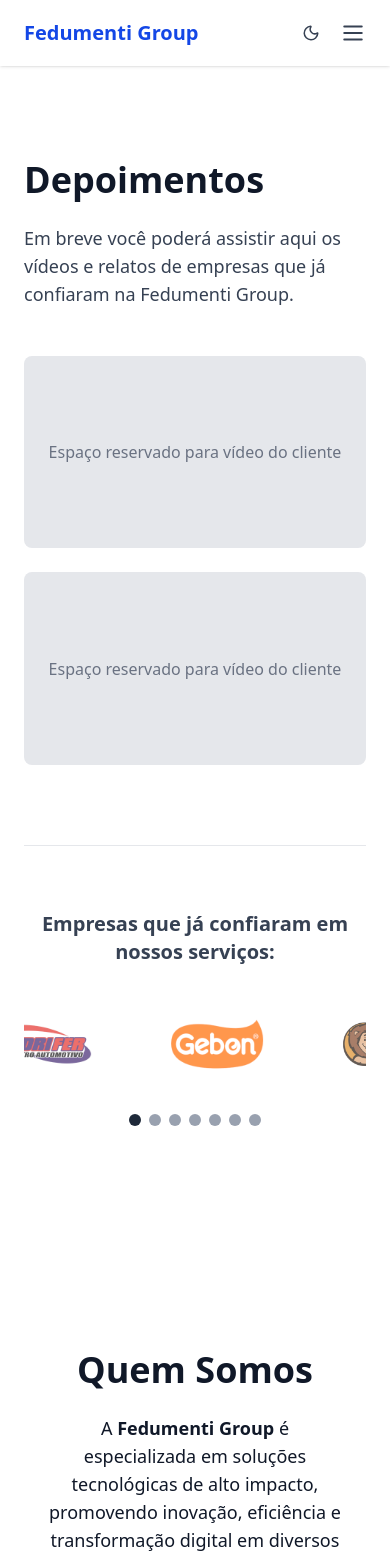
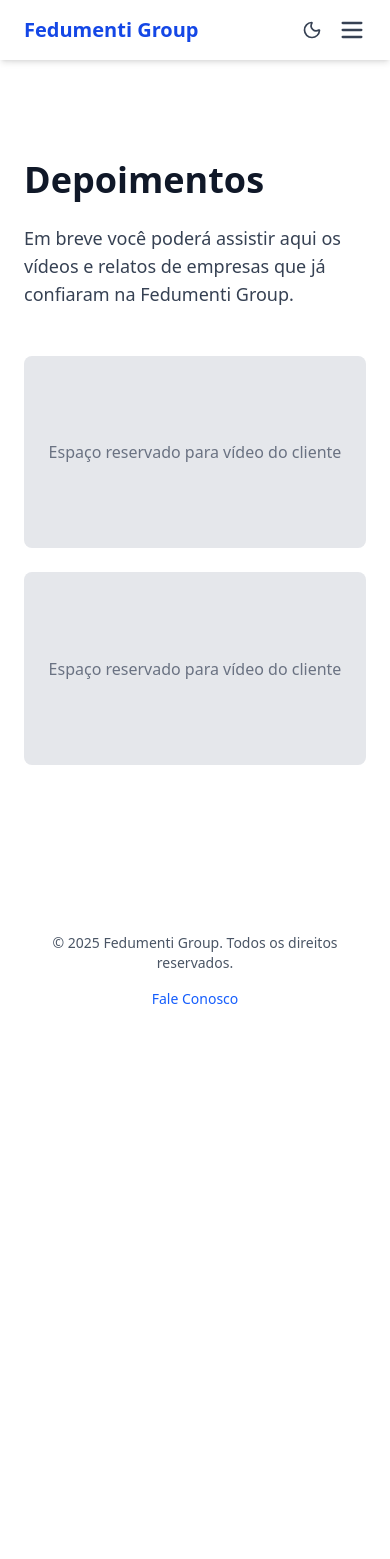
Before and after one commit to trueluuck/fedumenti-site, a Next.js app: page /depoimentos in a window 390 px wide. Shown: the top 1559 px of the page. After the commit the page ends 1033 px from the top, so only its background shows below. Built offline with nearby package versions, Linux system fonts and the light colour scheme.

Commit message:
ldpeatualizacao

```diff
--- a/src/app/depoimentos/page.tsx
+++ b/src/app/depoimentos/page.tsx
@@ -1,7 +1,5 @@
 // src/app/depoimentos/page.tsx
 import type { Metadata } from 'next';
-import ClientsCarousel from '@/components/sections/ClientsCarousel';
-import AboutSection from '@/components/sections/AboutSection'; // já existente
 
 export const metadata: Metadata = {
   title: 'Depoimentos | Fedumenti Group',
@@ -10,9 +8,7 @@
 
 export default function DepoimentosPage() {
   return (
-    <main className="max-w-6xl mx-auto px-6 py-20 space-y-20">
-      {/* Título e descrição */}
-      <section>
+    <main className="max-w-6xl mx-auto px-6 py-20">
       <h1 className="text-4xl font-bold mb-6 text-gray-900 dark:text-gray-100">
         Depoimentos
       </h1>
@@ -29,17 +25,6 @@
           Espaço reservado para vídeo do cliente
         </div>
       </div>
-      </section>
-
-      {/* Carrossel de logos integrado */}
-      <section>
-        <ClientsCarousel />
-      </section>
-
-      {/* Seção "Quem Somos" ao final da página */}
-      <section>
-        <AboutSection />
-      </section>
     </main>
   );
 }
--- a/src/app/layout.tsx
+++ b/src/app/layout.tsx
@@ -1,24 +1,40 @@
-// src/app/layout.tsx  (único layout ativo do App Router)
 import './globals.css';
 import type { Metadata } from 'next';
+import Navbar from '@/components/ui/Navbar';
+import Footer from '@/components/ui/Footer';
 import { ThemeProvider } from '@/contexts/ThemeContext';
-import ConditionalNavbar from '@/components/shared/ConditionalNavbar';
-import ConditionalFooter from '@/components/shared/ConditionalFooter';
 
 export const metadata: Metadata = {
   metadataBase: new URL('https://www.fedumentigroup.com.br'),
-  title: { default: 'Fedumenti Group', template: '%s | Fedumenti Group' },
+  title: {
+    default: 'Fedumenti Group',
+    template: '%s | Fedumenti Group',
+  },
   description: 'Soluções em tecnologia e inovação para transformar o seu negócio.',
+  openGraph: {
+    title: 'Fedumenti Group',
+    description: 'Transformamos tecnologia em inovação.',
+    url: 'https://www.fedumentigroup.com.br',
+    siteName: 'Fedumenti Group',
+    locale: 'pt_BR',
+    type: 'website',
+  },
+  twitter: {
+    card: 'summary_large_image',
+    title: 'Fedumenti Group',
+    description: 'Soluções em tecnologia e inovação para transformar o seu negócio.',
+    creator: '@fedumenti',
+  },
 };
 
 export default function RootLayout({ children }: { children: React.ReactNode }) {
   return (
-    <html lang="pt-BR">
-      <body className="bg-white text-gray-900 transition-colors duration-300">
+    <html lang="pt-BR" suppressHydrationWarning>
+      <body className="bg-white text-gray-900 dark:bg-gray-900 dark:text-gray-100 transition-colors duration-300">
         <ThemeProvider>
-          <ConditionalNavbar />
-          <main className="min-h-[calc(100vh-120px)]">{children}</main>
-          <ConditionalFooter />
+          <Navbar />
+          <main className="pt-20 min-h-screen">{children}</main>
+          <Footer />
         </ThemeProvider>
       </body>
     </html>
--- a/src/app/page.tsx
+++ b/src/app/page.tsx
@@ -1,19 +1,19 @@
-import type { Metadata } from "next";
+import HeroSection from '@/components/sections/HeroSection';
+import AboutSection from '@/components/sections/AboutSection';
+import ServicesSection from '@/components/sections/ServicesSection';
+import ContactSection from '@/components/sections/ContactSection';
+import ClientsCarousel from '@/components/sections/ClientsCarousel';
 
-import HeroSection from "@/components/sections/HeroSection";
-import ServicesSection from "@/components/sections/ServicesSection";
-import ClientsCarousel from "@/components/sections/ClientsCarousel";
-import ContactSection from "@/components/sections/ContactSection";
-
-export const metadata: Metadata = {
-  title: "Fedumenti Group",
-  description: "Soluções em tecnologia e inovação para transformar o seu negócio.",
+export const metadata = {
+  title: 'Fedumenti Group | Início',
+  description: 'Soluções em tecnologia e inovação para transformar o seu negócio.',
 };
 
 export default function HomePage() {
   return (
-    <main className="max-w-6xl mx-auto px-6 py-12">
+    <main>
       <HeroSection />
+      <AboutSection />
       <ServicesSection />
       <ClientsCarousel />
       <ContactSection />
--- a/src/components/sections/ClientsCarousel.tsx
+++ b/src/components/sections/ClientsCarousel.tsx
@@ -1,9 +1,8 @@
-// src/components/sections/ClientsCarousel.tsx
 'use client';
 
 import Image from 'next/image';
 import { motion, useAnimation } from 'framer-motion';
-import { useEffect, useRef, useState } from 'react';
+import { useEffect, useRef } from 'react';
 import { useRouter } from 'next/navigation';
 
 const clients = [
@@ -12,108 +11,78 @@
   { name: 'Cliente 3', logo: '/assets/clients/cliente3.png' },
   { name: 'Cliente 4', logo: '/assets/clients/cliente4.png' },
   { name: 'Cliente 5', logo: '/assets/clients/cliente5.png' },
-  { name: 'Cliente 6', logo: '/assets/clients/cliente6.png' },
-  { name: 'Cliente 7', logo: '/assets/clients/cliente7.png' },
+  // basta adicionar mais aqui sem limite
 ];
 
 export default function ClientsCarousel() {
   const controls = useAnimation();
   const router = useRouter();
   const containerRef = useRef<HTMLDivElement>(null);
-  const [isDragging, setIsDragging] = useState(false);
-  const [activeIndex, setActiveIndex] = useState(0);
 
-  const itemWidth = typeof window !== 'undefined' && window.innerWidth < 640 ? 140 : 160;
-  const logosPerSlide = typeof window !== 'undefined' && window.innerWidth < 640 ? 1 : 5;
-  const totalSlides = Math.ceil(clients.length / logosPerSlide);
-
-  const startInfiniteScroll = () => {
+  useEffect(() => {
+    // inicia a animação infinita
     controls.start({
       x: ['0%', '-100%'],
-      transition: { repeat: Infinity, duration: 40, ease: 'linear' },
+      transition: {
+        repeat: Infinity,
+        duration: 40, // mais lento e suave
+        ease: 'linear',
+      },
     });
+  }, [controls]);
+
+  const handleMouseEnter = () => {
+    controls.stop(); // pausa
   };
 
-  useEffect(() => {
-    startInfiniteScroll();
-  }, []);
-
-  const handleMouseEnter = () => controls.stop();
-  const handleMouseLeave = () => startInfiniteScroll();
-
-  const handleDragStart = () => {
-    setIsDragging(true);
-    controls.stop();
-  };
-
-  const handleDragEnd = async (_: any, info: { offset: { x: number } }) => {
-    setIsDragging(false);
-    const offset = info.offset.x;
-    const snapDistance = Math.round(offset / itemWidth) * itemWidth;
-    await controls.start({
-      x: snapDistance,
-      transition: { type: 'spring', stiffness: 200, damping: 25 },
+  const handleMouseLeave = () => {
+    // retoma animação
+    controls.start({
+      x: ['0%', '-100%'],
+      transition: {
+        repeat: Infinity,
+        duration: 40,
+        ease: 'linear',
+      },
     });
-    const index = Math.abs(Math.round(offset / (itemWidth * logosPerSlide))) % totalSlides;
-    setActiveIndex(index);
-    setTimeout(() => startInfiniteScroll(), 800);
   };
 
   return (
     <section className="py-16 border-t border-gray-200 dark:border-gray-800 bg-gray-50 dark:bg-gray-900 transition-colors">
       <div className="max-w-6xl mx-auto text-center mb-8">
         <h2 className="text-xl md:text-2xl font-semibold text-gray-700 dark:text-gray-300">
-          Empresas que já confiaram em nossos serviços:
+          Empresas que já confiaram na Fedumenti Group
         </h2>
       </div>
 
-      {/* Carrossel responsivo */}
       <div
+        className="overflow-hidden relative w-full"
         ref={containerRef}
-        className="overflow-hidden relative w-full touch-pan-x select-none"
         onMouseEnter={handleMouseEnter}
         onMouseLeave={handleMouseLeave}
       >
         <motion.div
-          className="flex gap-8 sm:gap-12 md:gap-16 cursor-grab active:cursor-grabbing"
+          className="flex gap-16"
           animate={controls}
-          drag="x"
-          dragConstraints={{ left: -600, right: 600 }}
-          dragElastic={0.2}
-          onDragStart={handleDragStart}
-          onDragEnd={handleDragEnd}
         >
+
           {[...clients, ...clients, ...clients].map((client, idx) => (
             <button
               key={idx}
               onClick={() => router.push('/depoimentos')}
-              aria-label={`Ver depoimentos de ${client.name}`}
-              className="flex items-center justify-center min-w-[140px] sm:min-w-[160px] px-6 focus:outline-none"
+              className="flex items-center justify-center min-w-[140px] px-6 focus:outline-none"
             >
               <Image
                 src={client.logo}
                 alt={client.name}
                 width={120}
                 height={70}
-                loading="lazy"
                 className="object-contain opacity-70 hover:opacity-100 transition-opacity duration-300"
               />
             </button>
           ))}
         </motion.div>
       </div>
-
-      {/* Indicadores (dots) no mobile */}
-      <div className="flex justify-center mt-6 gap-2 md:hidden">
-        {Array.from({ length: totalSlides }).map((_, i) => (
-          <div
-            key={i}
-            className={`w-3 h-3 rounded-full ${
-              i === activeIndex ? 'bg-gray-800 dark:bg-gray-200' : 'bg-gray-400 dark:bg-gray-600'
-            } transition-colors duration-300`}
-          />
-        ))}
-      </div>
     </section>
   );
 }
--- a/src/components/sections/HeroSection.tsx
+++ b/src/components/sections/HeroSection.tsx
@@ -1,13 +1,13 @@
-'use client';
+'use client'
 
-import { motion } from 'framer-motion';
+import { motion } from 'framer-motion'
 
 export default function HeroSection() {
   return (
-    <section id="hero" className="relative h-screen w-full overflow-hidden">
-      {/* Vídeo de fundo (colocar em public/assets/hero-video.mp4) */}
+    <section id="hero" className="relative h-screen w-full overflow-hidden transition-colors duration-300">
+      {/* Vídeo de fundo */}
       <video
-        className="absolute inset-0 w-full h-full object-cover z-[-1]"
+        className="absolute top-0 left-0 w-full h-full object-cover z-[-1]"
         src="/assets/hero-video.mp4"
         autoPlay
         loop
@@ -15,44 +15,28 @@
         playsInline
       />
 
-      {/* Overlay leve para contraste (herda cor conforme tema) */}
-      <div className="absolute inset-0 bg-black/50 dark:bg-black/60 mix-blend-normal z-0" />
+      {/* Overlay escuro somente para modo claro (melhora contraste) */}
+      <div className="absolute top-0 left-0 w-full h-full bg-black bg-opacity-60 dark:bg-opacity-40 z-0" />
 
-      {/* Conteúdo central */}
+      {/* Conteúdo */}
       <div className="relative z-10 flex flex-col items-center justify-center h-full text-center px-4">
         <motion.h1
-          initial={{ opacity: 0, y: 16 }}
+          initial={{ opacity: 0, y: 20 }}
           animate={{ opacity: 1, y: 0 }}
-          transition={{ duration: 0.9 }}
-          className="text-4xl md:text-6xl font-extrabold leading-tight text-white drop-shadow-md"
+          transition={{ duration: 1 }}
+          className="text-5xl md:text-6xl font-bold mb-4"
         >
           Bem-vindo à Fedumenti Group
         </motion.h1>
-
         <motion.p
-          initial={{ opacity: 0, y: 12 }}
+          initial={{ opacity: 0, y: 20 }}
           animate={{ opacity: 1, y: 0 }}
-          transition={{ duration: 1.2 }}
-          className="mt-4 max-w-3xl text-lg md:text-xl text-white/90"
+          transition={{ duration: 1.5 }}
+          className="text-lg md:text-xl max-w-2xl"
         >
           Soluções em tecnologia e inovação para transformar o seu negócio.
         </motion.p>
-
-        <div className="mt-8 flex gap-3">
-          <a
-            href="/#services"
-            className="inline-block px-6 py-3 bg-white/90 text-blue-700 rounded-md font-medium shadow hover:bg-white transition"
-          >
-            Nossos Serviços
-          </a>
-          <a
-            href="/empresas"
-            className="inline-block px-6 py-3 border border-white/30 text-white rounded-md hover:bg-white/10 transition"
-          >
-            Empresas do Grupo
-          </a>
-        </div>
       </div>
     </section>
-  );
+  )
 }
--- a/src/components/ui/Navbar.tsx
+++ b/src/components/ui/Navbar.tsx
@@ -1,10 +1,10 @@
 // src/components/ui/Navbar.tsx
-'use client'
+'use client';
 
-import Link from 'next/link'
-import { useState } from 'react'
-import { Menu, X } from 'lucide-react'
-import ThemeToggle from './ThemeToggle'
+import { useState } from 'react';
+import Link from 'next/link';
+import { Menu, X, Moon, Sun } from 'lucide-react';
+import { useTheme } from '@/contexts/ThemeContext';
 
 const navLinks = [
   { name: 'Início', href: '/' },
@@ -13,47 +13,67 @@
   { name: 'Empresas', href: '/empresas' },
   { name: 'Depoimentos', href: '/depoimentos' },
   { name: 'Contato', href: '/contact' },
-]
+];
+
 
 export default function Navbar() {
-  const [open, setOpen] = useState(false)
+  const [isOpen, setIsOpen] = useState(false);
+  const { theme, toggleTheme } = useTheme(); // Usando ThemeContext
 
   return (
-    <header className="fixed top-0 left-0 w-full z-50 bg-white dark:bg-gray-900 shadow transition-colors">
-      <nav className="max-w-7xl mx-auto px-6 py-4 flex items-center justify-between">
-        <Link href="/" className="text-xl font-bold text-blue-700 dark:text-blue-300">
+    <header className="fixed top-0 left-0 w-full bg-white dark:bg-gray-900 shadow-md z-50 transition-colors">
+      <nav className="flex items-center justify-between px-6 py-4 max-w-7xl mx-auto">
+        <Link href="/" className="text-xl font-bold text-blue-700 dark:text-blue-400">
           Fedumenti Group
         </Link>
 
-        <div className="hidden md:flex items-center gap-6">
-          <ul className="flex gap-6 items-center">
-            {navLinks.map((l) => (
-              <li key={l.name}>
-                <Link href={l.href} className="text-gray-700 dark:text-gray-100 hover:text-blue-700 dark:hover:text-blue-300 transition">
-                  {l.name}
+        <div className="flex items-center gap-4">
+          {/* Desktop Menu */}
+          <ul className="hidden md:flex gap-6">
+            {navLinks.map((link) => (
+              <li key={link.name}>
+                <Link
+                  href={link.href}
+                  className="text-gray-700 dark:text-gray-100 hover:text-blue-700 dark:hover:text-blue-400 transition"
+                >
+                  {link.name}
                 </Link>
               </li>
             ))}
           </ul>
-          <ThemeToggle />
-        </div>
 
-        {/* mobile */}
-        <div className="md:hidden flex items-center gap-3">
-          <ThemeToggle />
-          <button onClick={() => setOpen(!open)} aria-label="Abrir menu" className="text-gray-700 dark:text-gray-100">
-            {open ? <X size={26} /> : <Menu size={26} />}
+          {/* Toggle Theme */}
+          <button
+            className="text-gray-700 dark:text-gray-100 hover:text-blue-700 dark:hover:text-blue-400 transition"
+            onClick={toggleTheme}
+            aria-label="Alternar tema"
+          >
+            {theme === 'dark' ? <Sun size={20} /> : <Moon size={20} />}
+          </button>
+
+          {/* Mobile Menu Toggle */}
+          <button
+            className="md:hidden text-gray-700 dark:text-gray-100"
+            onClick={() => setIsOpen(!isOpen)}
+            aria-label="Menu"
+          >
+            {isOpen ? <X size={28} /> : <Menu size={28} />}
           </button>
         </div>
       </nav>
 
-      {open && (
-        <div className="md:hidden bg-white dark:bg-gray-900 px-6 pb-6">
+      {/* Mobile Menu */}
+      {isOpen && (
+        <div className="md:hidden bg-white dark:bg-gray-900 px-6 pb-4">
           <ul className="flex flex-col gap-4">
-            {navLinks.map((l) => (
-              <li key={l.name}>
-                <Link href={l.href} onClick={() => setOpen(false)} className="block text-gray-700 dark:text-gray-100 hover:text-blue-700 transition">
-                  {l.name}
+            {navLinks.map((link) => (
+              <li key={link.name}>
+                <Link
+                  href={link.href}
+                  className="block text-gray-700 dark:text-gray-100 hover:text-blue-700 dark:hover:text-blue-400 transition"
+                  onClick={() => setIsOpen(false)}
+                >
+                  {link.name}
                 </Link>
               </li>
             ))}
@@ -61,5 +81,5 @@
         </div>
       )}
     </header>
-  )
+  );
 }
--- a/src/components/ui/ThemeToggle.tsx
+++ b/src/components/ui/ThemeToggle.tsx
@@ -1,19 +1,18 @@
-// src/components/ui/ThemeToggle.tsx
-'use client'
+'use client';
 
-import { useTheme } from '@/contexts/ThemeContext'
-import { Sun, Moon } from 'lucide-react'
+import { useTheme } from '@/contexts/ThemeContext';
+import { Moon, Sun } from 'lucide-react';
 
 export default function ThemeToggle() {
-  const { theme, toggleTheme } = useTheme()
+  const { theme, toggleTheme } = useTheme();
 
   return (
     <button
       onClick={toggleTheme}
+      className="p-2 rounded-md hover:bg-gray-200 dark:hover:bg-gray-700 transition"
       aria-label="Alternar tema"
-      className="p-2 rounded-md text-gray-700 dark:text-gray-100 hover:bg-gray-100 dark:hover:bg-gray-800 transition"
     >
-      {theme === 'dark' ? <Sun size={18} /> : <Moon size={18} />}
+      {theme === 'dark' ? <Sun size={20} /> : <Moon size={20} />}
     </button>
-  )
+  );
 }
--- a/src/contexts/ThemeContext.tsx
+++ b/src/contexts/ThemeContext.tsx
@@ -1,51 +1,53 @@
-// src/contexts/ThemeContext.tsx
-'use client'
+'use client';
 
-import React, { createContext, useContext, useEffect, useState } from 'react'
+import { createContext, useContext, useEffect, useState, ReactNode } from 'react';
 
-type Theme = 'light' | 'dark'
-type ThemeContextType = {
-  theme: Theme
-  toggleTheme: () => void
-  setTheme: (t: Theme) => void
+type Theme = 'light' | 'dark';
+
+interface ThemeContextType {
+  theme: Theme;
+  toggleTheme: () => void;
 }
 
-const ThemeContext = createContext<ThemeContextType | undefined>(undefined)
+const ThemeContext = createContext<ThemeContextType | undefined>(undefined);
 
-export function ThemeProvider({ children }: { children: React.ReactNode }) {
-  const [theme, setThemeState] = useState<Theme>('light')
+export function ThemeProvider({ children }: { children: ReactNode }) {
+  const [theme, setTheme] = useState<Theme>('light');
 
+  // Carregar tema salvo no localStorage ou detectar preferência do sistema
   useEffect(() => {
-    // Prefer user saved theme, otherwise use prefers-color-scheme
-    const saved = localStorage.getItem('theme') as Theme | null
-    if (saved) {
-      setThemeState(saved)
-      document.documentElement.classList.toggle('dark', saved === 'dark')
+    const savedTheme = localStorage.getItem('theme') as Theme | null;
+    const systemPrefersDark = window.matchMedia('(prefers-color-scheme: dark)').matches;
+
+    if (savedTheme) {
+      setTheme(savedTheme);
+      document.documentElement.classList.toggle('dark', savedTheme === 'dark');
     } else {
-      const prefersDark = window.matchMedia('(prefers-color-scheme: dark)').matches
-      const initial = prefersDark ? 'dark' : 'light'
-      setThemeState(initial)
-      document.documentElement.classList.toggle('dark', initial === 'dark')
+      setTheme(systemPrefersDark ? 'dark' : 'light');
+      document.documentElement.classList.toggle('dark', systemPrefersDark);
     }
-  }, [])
+  }, []);
 
-  const setTheme = (t: Theme) => {
-    setThemeState(t)
-    localStorage.setItem('theme', t)
-    document.documentElement.classList.toggle('dark', t === 'dark')
-  }
-
-  const toggleTheme = () => setTheme(theme === 'dark' ? 'light' : 'dark')
+  // Alternar tema
+  const toggleTheme = () => {
+    const newTheme = theme === 'dark' ? 'light' : 'dark';
+    setTheme(newTheme);
+    localStorage.setItem('theme', newTheme);
+    document.documentElement.classList.toggle('dark', newTheme === 'dark');
+    console.log(`Tema alterado para: ${newTheme}`);
+  };
 
   return (
-    <ThemeContext.Provider value={{ theme, toggleTheme, setTheme }}>
+    <ThemeContext.Provider value={{ theme, toggleTheme }}>
       {children}
     </ThemeContext.Provider>
-  )
+  );
 }
 
 export function useTheme() {
-  const ctx = useContext(ThemeContext)
-  if (!ctx) throw new Error('useTheme must be used within ThemeProvider')
-  return ctx
+  const context = useContext(ThemeContext);
+  if (context === undefined) {
+    throw new Error('useTheme deve ser usado dentro de um ThemeProvider');
+  }
+  return context;
 }
--- a/tailwind.config.js
+++ b/tailwind.config.js
@@ -6,17 +6,53 @@
     extend: {
       fontFamily: {
         sans: ['Inter', 'sans-serif'],
+        heading: ['Poppins', 'sans-serif'], // para títulos mais elegantes
       },
+      colors: {
+        brand: {
+          blue: '#1d4ed8',
+          light: '#3b82f6',
+          dark: '#1e40af',
+        },
+      },
+      spacing: {
+        section: '6rem', // espaçamento vertical padrão para seções
+      },
+      borderRadius: {
+        xl: '1rem',
+      },
+      boxShadow: {
+        smooth: '0 4px 24px rgba(0, 0, 0, 0.08)',
+      },
+
+      /* 🔥 Keyframes */
       keyframes: {
         marquee: {
           '0%': { transform: 'translateX(0)' },
           '100%': { transform: 'translateX(-50%)' },
         },
+        fadeIn: {
+          '0%': { opacity: '0' },
+          '100%': { opacity: '1' },
+        },
+        slideUp: {
+          '0%': { opacity: '0', transform: 'translateY(20px)' },
+          '100%': { opacity: '1', transform: 'translateY(0)' },
+        },
       },
+
+      /* 🔥 Animations */
       animation: {
-        marquee: 'marquee 20s linear infinite',
+        marquee: 'marquee 25s linear infinite',
+        fadeIn: 'fadeIn 1s ease-in-out forwards',
+        slideUp: 'slideUp 0.6s ease-out forwards',
+      },
+
+      /* 🔥 Transitions */
+      transitionDuration: {
+        DEFAULT: '300ms',
       },
     },
   },
-  plugins: [],
+  plugins: [require('@tailwindcss/forms'), require('@tailwindcss/typography')],
 };
```
Lines whose indentation alone changed are shown as unchanged.
